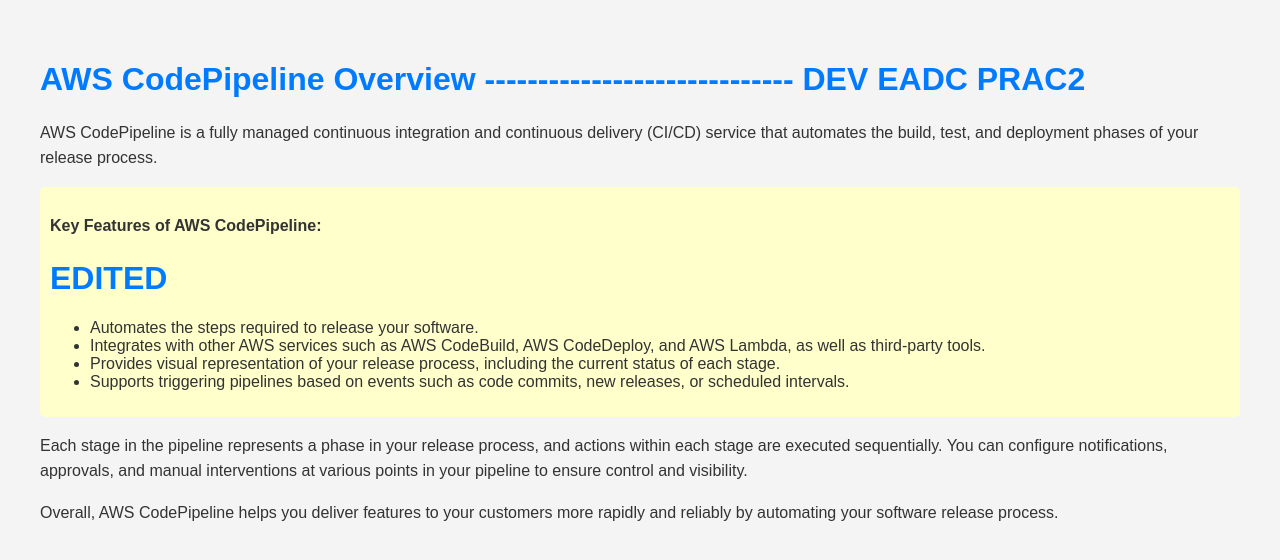
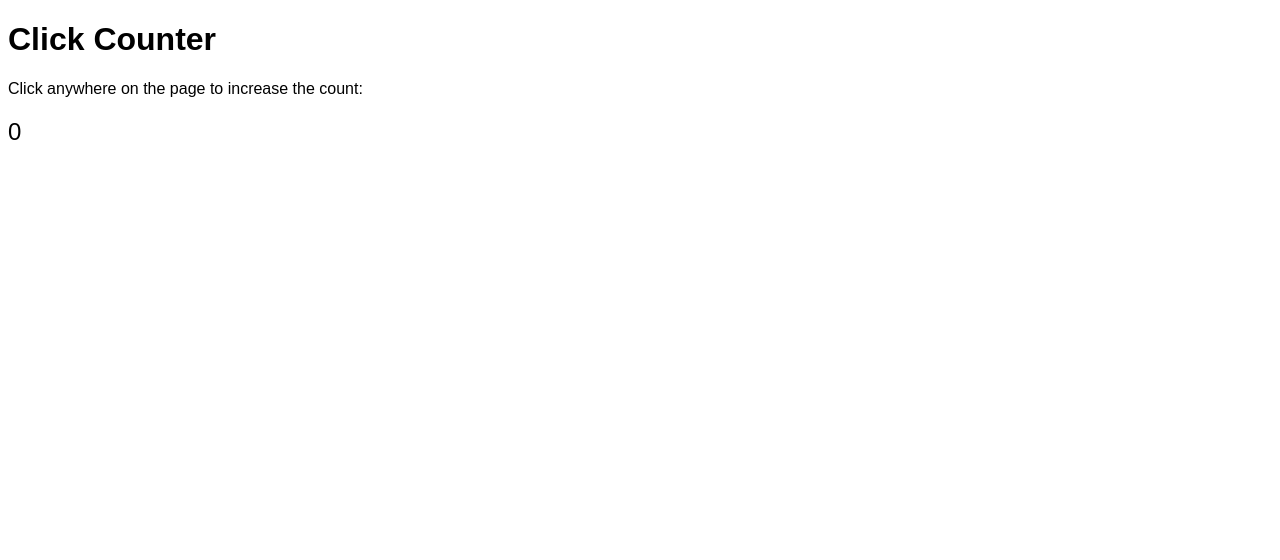
Before and after one commit to Dev1408py/EADC-P2, a website: page index.html in a window 1280 px wide. Drawn offline with Linux system fonts and the light colour scheme.

Commit message:
Update index.html

```diff
--- a/index.html
+++ b/index.html
@@ -3,58 +3,38 @@
 <head>
 <meta charset="UTF-8">
 <meta name="viewport" content="width=device-width, initial-scale=1.0">
-<title>AWS CodePipeline Overview</title>
+<title>Click Counter</title>
 <style>
-  body {
-    font-family: Arial, sans-serif;
-    margin: 20px;
-    padding: 20px;
-    background-color: #f4f4f4;
-    color: #333;
-  }
-
-  h1 {
-    color: #007bff;
-  }
-
-  p {
-    line-height: 1.6;
-  }
-
-  .highlight {
-    background-color: #ffffcc;
-    padding: 10px;
-    border-radius: 5px;
-  }
-
-  .code {
-    font-family: monospace;
-    background-color: #f8f9fa;
-    padding: 5px;
-    border-radius: 3px;
-  }
+    body {
+        font-family: Arial, sans-serif;
+    }
+    #clickCount {
+        font-size: 24px;
+        margin-top: 20px;
+    }
 </style>
 </head>
 <body>
 
-<h1>AWS CodePipeline Overview ----------------------------- DEV EADC PRAC2</h1>
+<h1>Click Counter</h1>
 
-<p>AWS CodePipeline is a fully managed continuous integration and continuous delivery (CI/CD) service that automates the build, test, and deployment phases of your release process.</p>
+<p>Click anywhere on the page to increase the count:</p>
 
-<div class="highlight">
-  <p><strong>Key Features of AWS CodePipeline:</strong></p>
-  <h1>EDITED</h1>
-  <ul>
-    <li>Automates the steps required to release your software.</li>
-    <li>Integrates with other AWS services such as AWS CodeBuild, AWS CodeDeploy, and AWS Lambda, as well as third-party tools.</li>
-    <li>Provides visual representation of your release process, including the current status of each stage.</li>
-    <li>Supports triggering pipelines based on events such as code commits, new releases, or scheduled intervals.</li>
-  </ul>
-</div>
+<p id="clickCount">0</p>
 
-<p>Each stage in the pipeline represents a phase in your release process, and actions within each stage are executed sequentially. You can configure notifications, approvals, and manual interventions at various points in your pipeline to ensure control and visibility.</p>
+<script>
+    // Initialize click count
+    var clickCount = 0;
 
-<p>Overall, AWS CodePipeline helps you deliver features to your customers more rapidly and reliably by automating your software release process.</p>
+    // Function to increment click count and update display
+    function incrementClickCount() {
+        clickCount++;
+        document.getElementById("clickCount").innerText = clickCount;
+    }
+
+    // Add event listener to the whole document to count clicks
+    document.addEventListener("click", incrementClickCount);
+</script>
 
 </body>
 </html>
```
